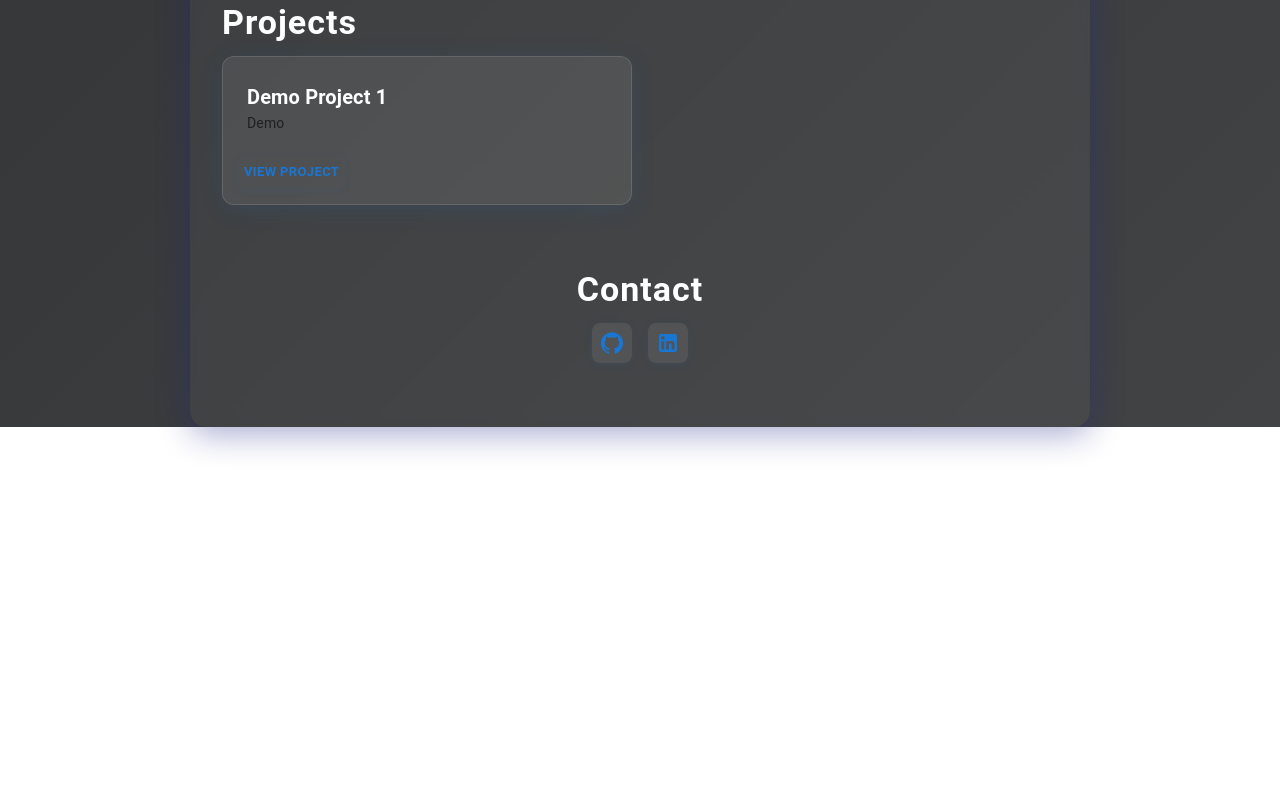
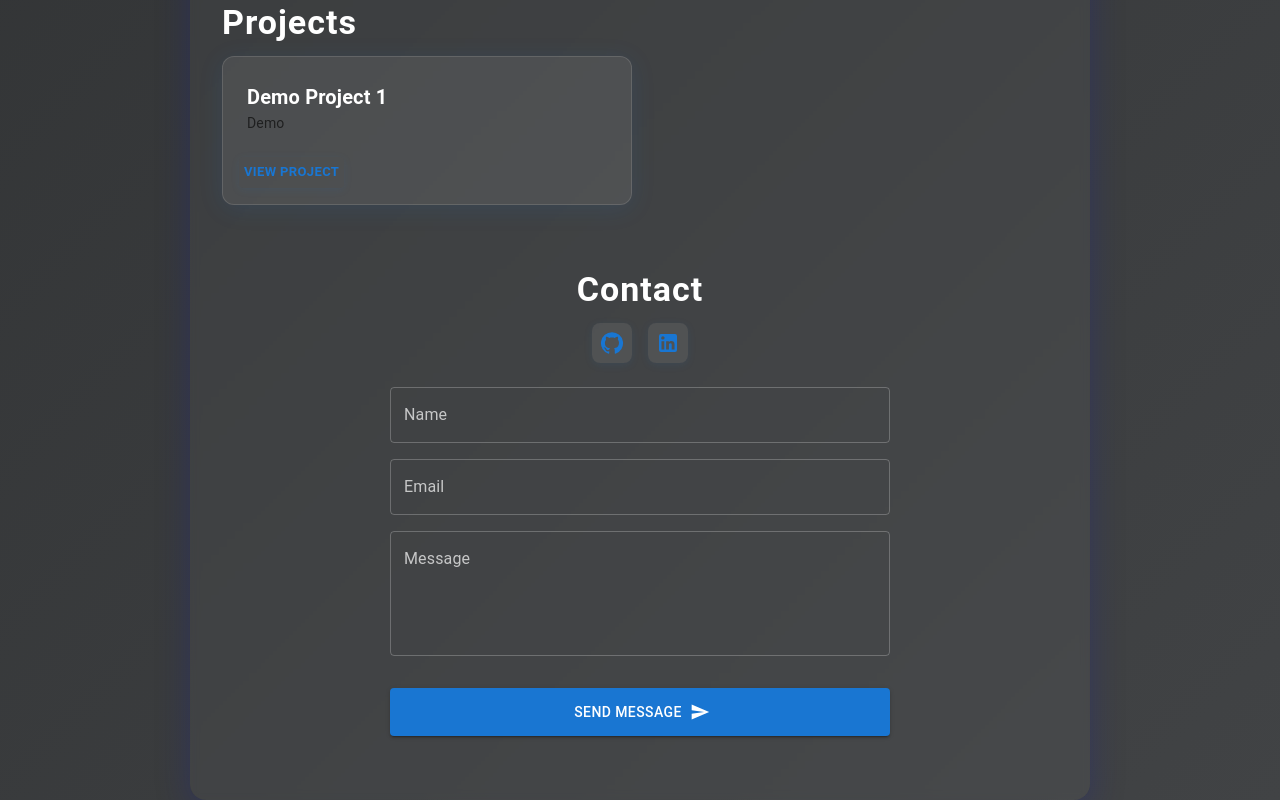
Before and after one commit to bplzizcool/brian-site, a React (Create React App) app: page / in a window 1280 px wide. Shown: the part 2626-3426 px from the top of the page. Before the commit the page ends 3053 px from the top, so only its background shows below. Built offline with nearby package versions, Linux system fonts and the light colour scheme; no server answers.

Commit message:
feat(contact): Add contact form with reCAPTCHA v3 integration

```diff
--- a/package.json
+++ b/package.json
@@ -11,11 +11,14 @@
     "@mui/styles": "^6.5.0",
     "ajv": "^8.17.1",
     "ajv-keywords": "^5.1.0",
+    "axios": "^1.6.2",
     "bootstrap": "^4.4.1",
+    "formik": "^2.4.5",
     "moment": "^2.22.2",
     "react": "^18.2.0",
     "react-dom": "^18.2.0",
-    "react-scripts": "^5.0.1"
+    "react-scripts": "^5.0.1",
+    "yup": "^1.3.2"
   },
   "scripts": {
     "start": "react-scripts start --openssl-legacy-provider",
--- a/public/index.html
+++ b/public/index.html
@@ -23,6 +23,7 @@
       Learn how to configure a non-root public URL by running `npm run build`.
     -->
     <title>Brian Lanes Portfolio</title>
+    <script src="https://www.google.com/recaptcha/api.js?render=%REACT_APP_RECAPTCHA_SITE_KEY%"></script>
   </head>
   <body>
     <noscript>You need to enable JavaScript to run this app.</noscript>
--- a/src/components/Contact/Contact.js
+++ b/src/components/Contact/Contact.js
@@ -1,10 +1,14 @@
-import React from 'react';
-import { Typography, Box, IconButton } from '@mui/material';
+import React, { useState } from 'react';
+import { Typography, Box, IconButton, TextField, Button, Snackbar, Alert, CircularProgress } from '@mui/material';
 import GitHubIcon from '@mui/icons-material/GitHub';
 import LinkedInIcon from '@mui/icons-material/LinkedIn';
 import TwitterIcon from '@mui/icons-material/Twitter';
+import SendIcon from '@mui/icons-material/Send';
 import profile from '../../data/profile.json';
 import { styled } from '@mui/material/styles';
+import { useFormik } from 'formik';
+import * as Yup from 'yup';
+import axios from 'axios';
 
 const StyledContactBox = styled(Box)({
     paddingTop: 32,
@@ -36,6 +40,49 @@ const StyledEmail = styled(Typography)({
     fontSize: 18,
 });
 
+const StyledForm = styled('form')({
+    width: '100%',
+    maxWidth: 500,
+    margin: '0 auto',
+    marginTop: 24,
+});
+
+const StyledTextField = styled(TextField)({
+    marginBottom: 16,
+    '& .MuiOutlinedInput-root': {
+        color: 'rgba(255,255,255,0.85)',
+        '& fieldset': {
+            borderColor: 'rgba(255,255,255,0.23)',
+        },
+        '&:hover fieldset': {
+            borderColor: 'rgba(255,255,255,0.5)',
+        },
+    },
+    '& .MuiInputLabel-root': {
+        color: 'rgba(255,255,255,0.7)',
+    },
+});
+
+const StyledSubmitButton = styled(Button)({
+    marginTop: 16,
+    padding: '12px 24px',
+    position: 'relative',
+    '& .MuiCircularProgress-root': {
+        position: 'absolute',
+        top: '50%',
+        left: '50%',
+        marginTop: -12,
+        marginLeft: -12,
+    }
+});
+
+const StyledFormHelper = styled(Typography)({
+    color: '#f44336',
+    marginLeft: 14,
+    marginRight: 14,
+    fontSize: '0.75rem',
+});
+
 const getSocialIcon = (url) => {
     if (url.includes('github.com')) return <GitHubIcon />;
     if (url.includes('linkedin.com')) return <LinkedInIcon />;
@@ -43,7 +90,116 @@ const getSocialIcon = (url) => {
     return <GitHubIcon />;
 };
 
-const Contact = () => (
+const Contact = () => {
+    const [snackbar, setSnackbar] = useState({
+        open: false,
+        message: '',
+        severity: 'success'
+    });
+    // Get configuration from environment variables
+    const FORMSPREE_ID = process.env.REACT_APP_FORMSPREE_ID;
+    const RECAPTCHA_SITE_KEY = process.env.REACT_APP_RECAPTCHA_SITE_KEY;
+
+    const validationSchema = Yup.object({
+        name: Yup.string()
+            .required('Name is required')
+            .min(2, 'Name must be at least 2 characters')
+            .max(50, 'Name must be less than 50 characters'),
+        email: Yup.string()
+            .required('Email is required')
+            .email('Invalid email address'),
+        message: Yup.string()
+            .required('Message is required')
+            .min(10, 'Message must be at least 10 characters')
+            .max(1000, 'Message must be less than 1000 characters')
+    });
+
+    const formik = useFormik({
+        initialValues: {
+            name: '',
+            email: '',
+            message: ''
+        },
+        validationSchema: validationSchema,
+        onSubmit: async (values, { setSubmitting, resetForm }) => {
+            try {
+                // Execute reCAPTCHA v3
+                if (!window.grecaptcha) {
+                    throw new Error('reCAPTCHA not loaded');
+                }
+
+                const recaptchaValue = await new Promise((resolve, reject) => {
+                    window.grecaptcha.ready(async () => {
+                        try {
+                            const token = await window.grecaptcha.execute(RECAPTCHA_SITE_KEY, {
+                                action: 'submit'
+                            });
+                            resolve(token);
+                        } catch (error) {
+                            console.error('reCAPTCHA execution error:', error);
+                            reject(error);
+                        }
+                    });
+                });
+
+                // Send to Formspree
+                // Prepare form data
+                const formData = new FormData();
+                formData.append('name', values.name);
+                formData.append('email', values.email);
+                formData.append('message', values.message);
+                formData.append('g-recaptcha-response', recaptchaValue);
+
+                await axios.post(
+                    `https://formspree.io/f/${FORMSPREE_ID}`,
+                    formData,
+                    {
+                        headers: {
+                            'Accept': 'application/json'
+                        }
+                    }
+                );
+
+                setSnackbar({
+                    open: true,
+                    message: 'Message sent successfully! I\'ll get back to you soon.',
+                    severity: 'success'
+                });
+
+                resetForm();
+            } catch (error) {
+                console.error('Form submission error:', error);
+                let errorMessage = 'Failed to send message. Please try again.';
+
+                if (error.message === 'reCAPTCHA not loaded') {
+                    errorMessage = 'Please wait for reCAPTCHA to load and try again.';
+                } else if (error.response?.data?.error) {
+                    if (error.response.data.error.includes('invalid-keys')) {
+                        errorMessage = 'reCAPTCHA configuration error. Please contact the site administrator.';
+                    } else {
+                        errorMessage = error.response.data.error;
+                    }
+                }
+
+                setSnackbar({
+                    open: true,
+                    message: errorMessage,
+                    severity: 'error'
+                });
+            } finally {
+                setSubmitting(false);
+            }
+        },
+    });
+
+    const handleCloseSnackbar = () => {
+        setSnackbar(prev => ({
+            ...prev,
+            open: false
+        }));
+    };
+
+    return (
         <StyledContactBox>
             <StyledHeader variant="h4" gutterBottom>Contact</StyledHeader>
             <StyledEmail variant="body1" gutterBottom>{profile.Email}</StyledEmail>
@@ -60,7 +216,84 @@ const Contact = () => (
                     </StyledIconButton>
                 ))}
             </Box>
+
+            <StyledForm onSubmit={formik.handleSubmit}>
+                <StyledTextField
+                    fullWidth
+                    label="Name"
+                    name="name"
+                    value={formik.values.name}
+                    onChange={formik.handleChange}
+                    onBlur={formik.handleBlur}
+                    variant="outlined"
+                    error={formik.touched.name && Boolean(formik.errors.name)}
+                    disabled={formik.isSubmitting}
+                />
+                {formik.touched.name && formik.errors.name && (
+                    <StyledFormHelper>{formik.errors.name}</StyledFormHelper>
+                )}
+
+                <StyledTextField
+                    fullWidth
+                    label="Email"
+                    name="email"
+                    type="email"
+                    value={formik.values.email}
+                    onChange={formik.handleChange}
+                    onBlur={formik.handleBlur}
+                    variant="outlined"
+                    error={formik.touched.email && Boolean(formik.errors.email)}
+                    disabled={formik.isSubmitting}
+                />
+                {formik.touched.email && formik.errors.email && (
+                    <StyledFormHelper>{formik.errors.email}</StyledFormHelper>
+                )}
+
+                <StyledTextField
+                    fullWidth
+                    label="Message"
+                    name="message"
+                    value={formik.values.message}
+                    onChange={formik.handleChange}
+                    onBlur={formik.handleBlur}
+                    variant="outlined"
+                    multiline
+                    rows={4}
+                    error={formik.touched.message && Boolean(formik.errors.message)}
+                    disabled={formik.isSubmitting}
+                />
+                {formik.touched.message && formik.errors.message && (
+                    <StyledFormHelper>{formik.errors.message}</StyledFormHelper>
+                )}
+
+                <StyledSubmitButton
+                    type="submit"
+                    variant="contained"
+                    color="primary"
+                    fullWidth
+                    disabled={formik.isSubmitting}
+                    endIcon={!formik.isSubmitting && <SendIcon />}
+                >
+                    {formik.isSubmitting ? (
+                        <CircularProgress size={24} color="inherit" />
+                    ) : (
+                        'Send Message'
+                    )}
+                </StyledSubmitButton>
+            </StyledForm>
+
+            <Snackbar
+                open={snackbar.open}
+                autoHideDuration={6000}
+                onClose={handleCloseSnackbar}
+                anchorOrigin={{ vertical: 'bottom', horizontal: 'center' }}
+            >
+                <Alert onClose={handleCloseSnackbar} severity={snackbar.severity}>
+                    {snackbar.message}
+                </Alert>
+            </Snackbar>
         </StyledContactBox>
     );
+};
 
 export default Contact;
```
Also changed, not shown: 2 other files (tests, documents, lock files or other folders). Lines whose indentation alone changed are shown as unchanged.
